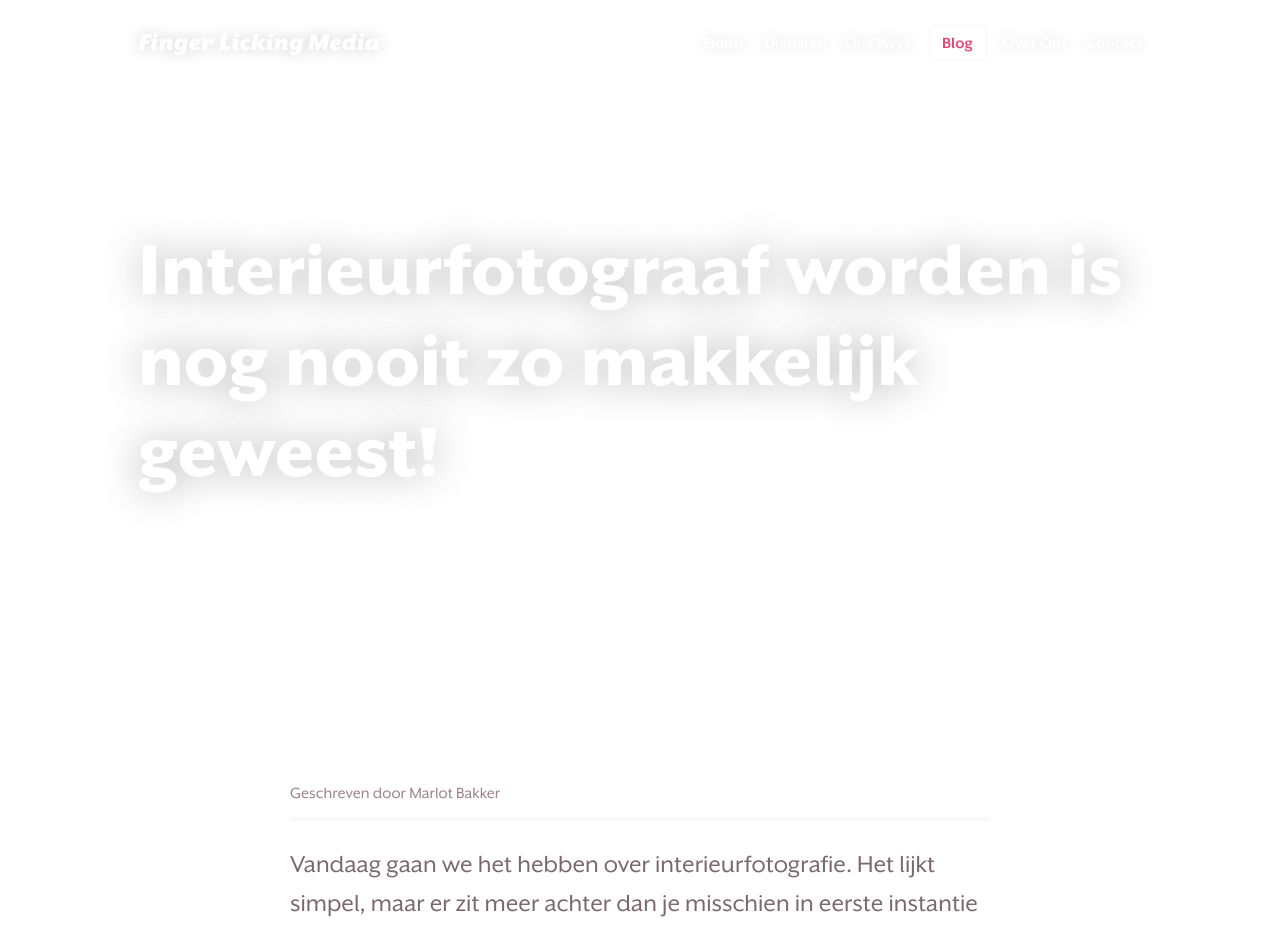
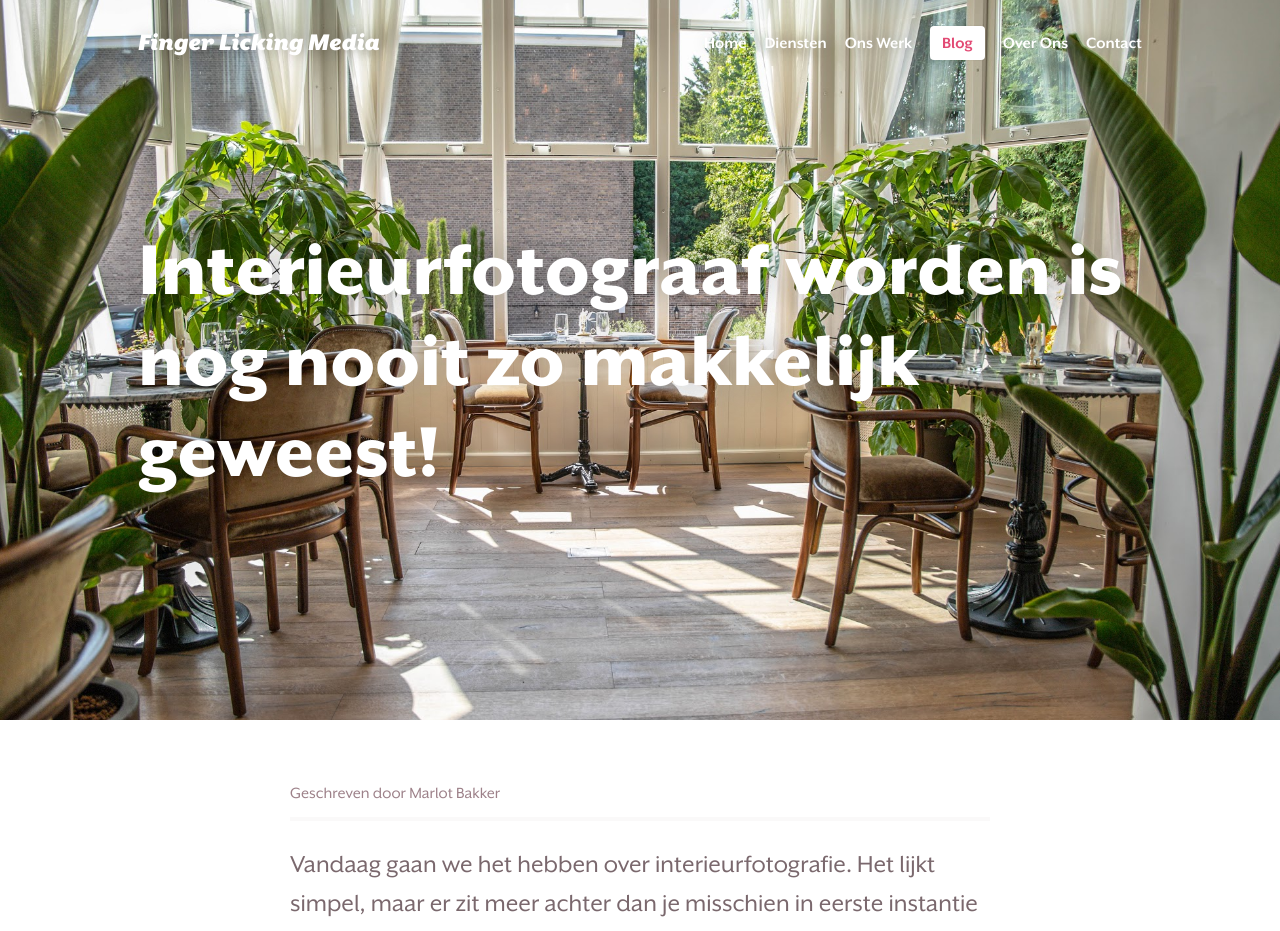
Before and after one commit to Moriaantje/fingerlickingmedia, a Jekyll site: the page built from _posts/2020-07-15-interieur-fotografie.md, in a window 1280 px wide. Shown: the top 931 px of the page. Built offline with Jekyll 4.4.1, drawn with Linux system fonts in a browser that asks for light colours.

Commit message:
Update 2020-07-15-interieur-fotografie.md

```diff
--- a/_posts/2020-07-15-interieur-fotografie.md
+++ b/_posts/2020-07-15-interieur-fotografie.md
@@ -1,8 +1,8 @@
 ---
 title: Interieurfotograaf worden is nog nooit zo makkelijk geweest!
 author: Marlot Bakker
-header-image: assets/images/blog/header.jpg
-featured-image: assets/images/blog/header.jpg
+header-image: blog/header.jpg
+featured-image: header.jpg
 featured-image-alt: Villa Coucou
 intro: Vandaag gaan we het hebben over interieurfotografie. Het lijkt simpel, maar er zit meer achter dan je misschien in eerste instantie denkt. Na het lezen van deze blog kun jij interieurfoto's maken als een pro!.
 ---
```
